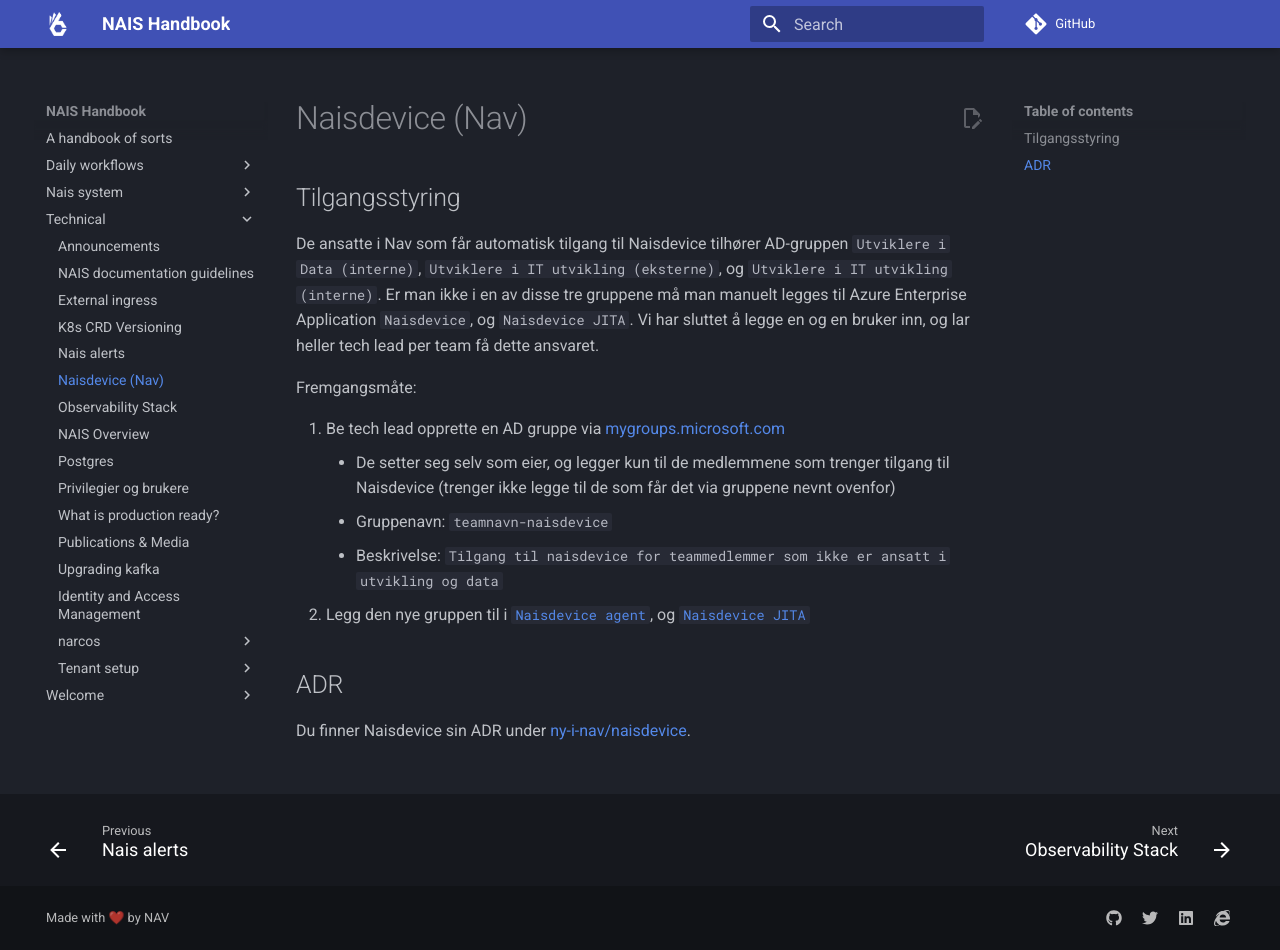
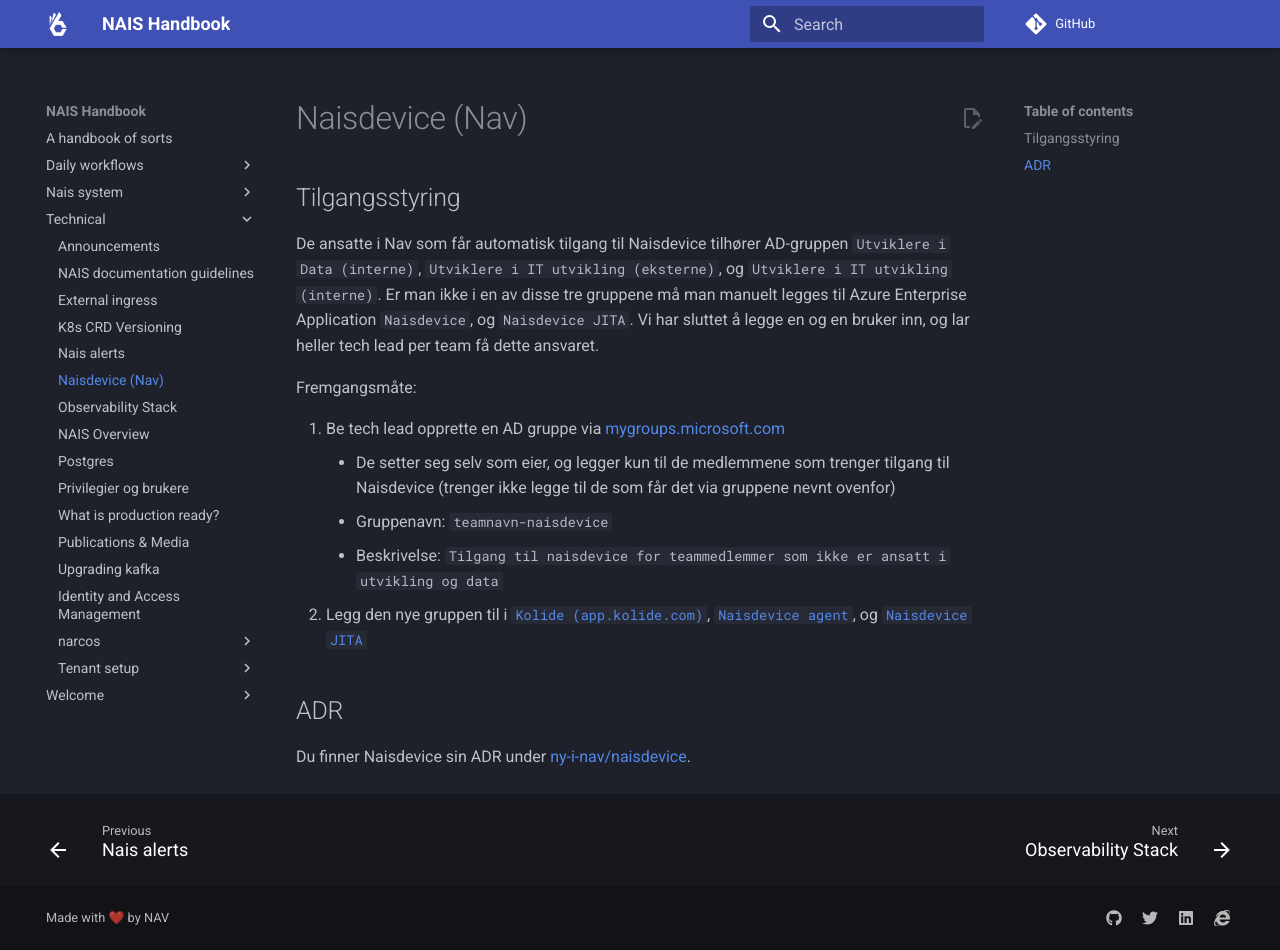
Before and after one commit to nais/handbook, an MkDocs documentation site: the page built from docs/technical/naisdevice.md, in a window 1280 px wide and 950 px high. Built offline with MkDocs 1.6.1 and Material for MkDocs 9.7.7, drawn with Linux system fonts in a browser that asks for light colours; comment, search, counter and statistics services are not loaded.

Commit message:
doc[naisdevice]: tre grupper som må oppdateres

```diff
--- a/docs/technical/naisdevice.md
+++ b/docs/technical/naisdevice.md
@@ -12,12 +12,13 @@
     - De setter seg selv som eier, og legger kun til de medlemmene som trenger tilgang til Naisdevice (trenger ikke legge til de som får det via gruppene nevnt ovenfor)
     - Gruppenavn: `teamnavn-naisdevice`
     - Beskrivelse: `Tilgang til naisdevice for teammedlemmer som ikke er ansatt i utvikling og data`
-2. Legg den nye gruppen til i [`Naisdevice agent`][1], og [`Naisdevice JITA`][2]
+2. Legg den nye gruppen til i [`Kolide (app.kolide.com)`][1], [`Naisdevice agent`][2], og [`Naisdevice JITA`][3]
 
 
 ## ADR
 
 Du finner Naisdevice sin ADR under [ny-i-nav/naisdevice](https://navikt.github.io/ny-i-nav/naisdevice).
 
-[1]: https://portal.azure.com/#view/Microsoft_AAD_IAM/ManagedAppMenuBlade/~/Overview/objectId/be91f28a-0ef7-4da4-a55a-a8f9c9e71ad6/appId/8086d321-c6d3-4398-87da-0d54e3d93967/preferredSingleSignOnMode~/null/servicePrincipalType/Application/fromNav/
-[2]: https://portal.azure.com/#view/Microsoft_AAD_IAM/ManagedAppMenuBlade/~/Overview/objectId/a0d18f34-1e10-4be1-acb8-71d66e3d9318/appId/8b625469-1988-4adf-b02f-115315596ab8/preferredSingleSignOnMode/saml/servicePrincipalType/Application/fromNav/
+[1]: https://portal.azure.com/#view/Microsoft_AAD_IAM/ManagedAppMenuBlade/~/Users/objectId/fe4e7138-6ef3-438b-870e-af2902420195/appId/aa8ba96c-657c-4b1f-8d09-327fc94b3c0a/preferredSingleSignOnMode/saml/servicePrincipalType/Application/fromNav/
+[2]: https://portal.azure.com/#view/Microsoft_AAD_IAM/ManagedAppMenuBlade/~/Overview/objectId/be91f28a-0ef7-4da4-a55a-a8f9c9e71ad6/appId/8086d321-c6d3-4398-87da-0d54e3d93967/preferredSingleSignOnMode~/null/servicePrincipalType/Application/fromNav/
+[3]: https://portal.azure.com/#view/Microsoft_AAD_IAM/ManagedAppMenuBlade/~/Overview/objectId/a0d18f34-1e10-4be1-acb8-71d66e3d9318/appId/8b625469-1988-4adf-b02f-115315596ab8/preferredSingleSignOnMode/saml/servicePrincipalType/Application/fromNav/
```
